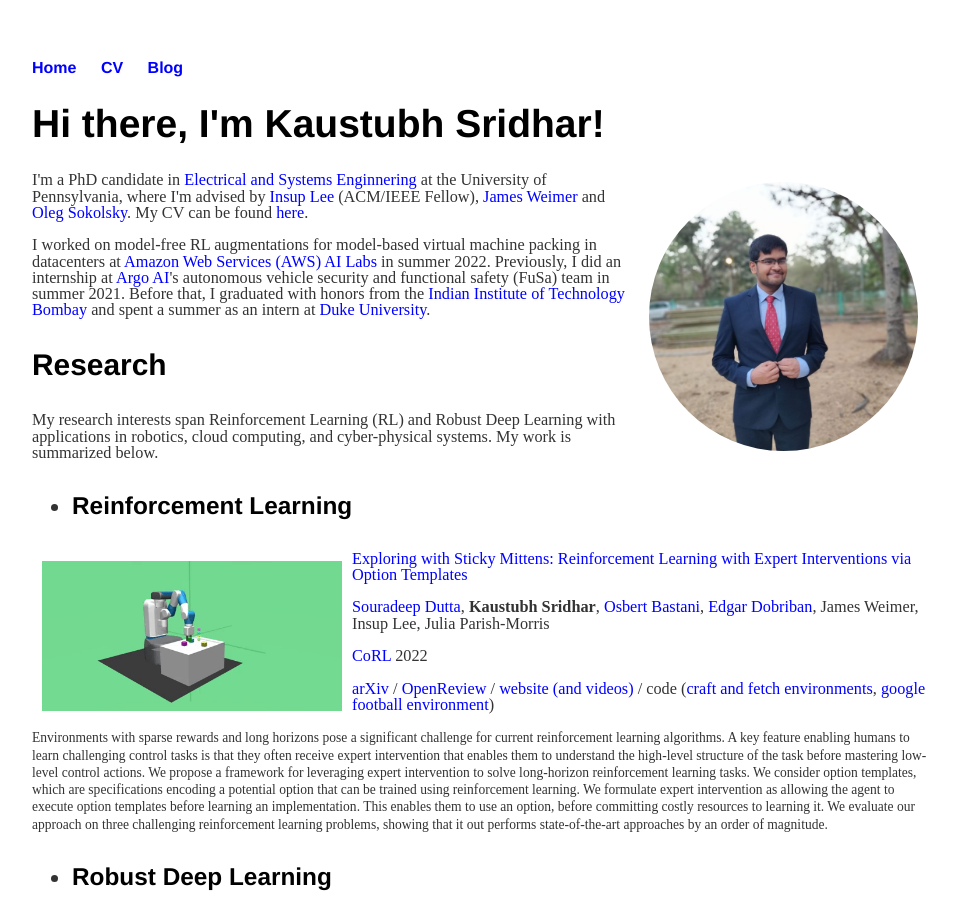
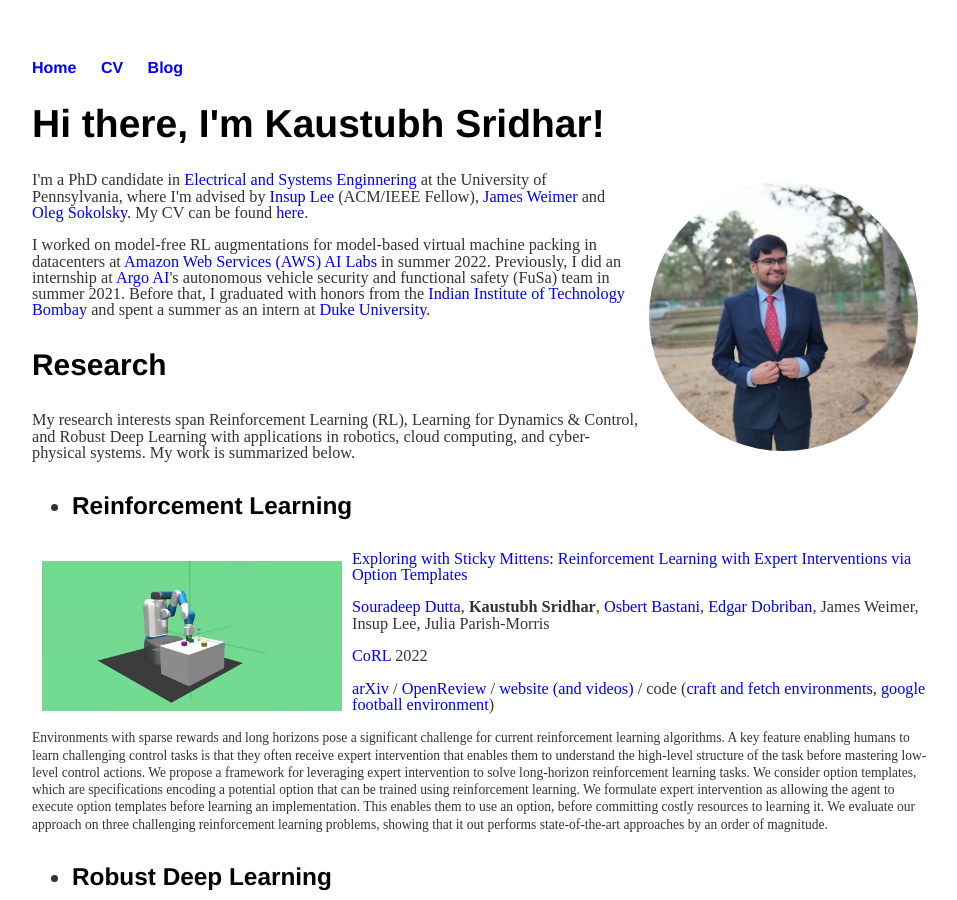
Before and after one commit to kaustubhsridhar/kaustubhsridhar_old.github.io, a Jekyll site: the page built from index.html, in a window 1280 px wide and 900 px high. Shown: the whole window, without its empty margins (160-1117 px from the left). Built offline with Jekyll 4.4.1, drawn with Linux system fonts in a browser that asks for light colours.

Commit message:
Update index.html

```diff
--- a/index.html
+++ b/index.html
@@ -16,7 +16,7 @@ title: Welcome To My Homepage
 	<p>I worked on model-free RL augmentations for model-based virtual machine packing in datacenters at <a href="https://aws.amazon.com/machine-learning/ai-services/">Amazon Web Services (AWS) AI Labs</a> in summer 2022. Previously, I did an internship at <a href="https://www.argo.ai/">Argo AI</a>'s autonomous vehicle security and functional safety (FuSa) team in summer 2021. Before that, I graduated with honors from the <a href="https://www.iitb.ac.in/">Indian Institute of Technology Bombay</a> and spent a summer as an intern at <a href="https://ece.duke.edu/">Duke University</a>.</p>
 
 	<h3>Research</h3>
-	<p>My research interests span Reinforcement Learning (RL) and Robust Deep Learning with applications in robotics, cloud computing, and cyber-physical systems.
+	<p>My research interests span Reinforcement Learning (RL), Learning for Dynamics & Control, and Robust Deep Learning with applications in robotics, cloud computing, and cyber-physical systems.
 	<!--In the former, I am in interested in sample-efficient RL and RL for combinatorial optimization. In the latter, I am interested in adversarial robustness and out-of-distribution (OOD) detection.
 	   My research interests also encompass safety and security for autonomous vehicles and cyber-physical systems.-->
 	   My work is summarized below.</p>
```
